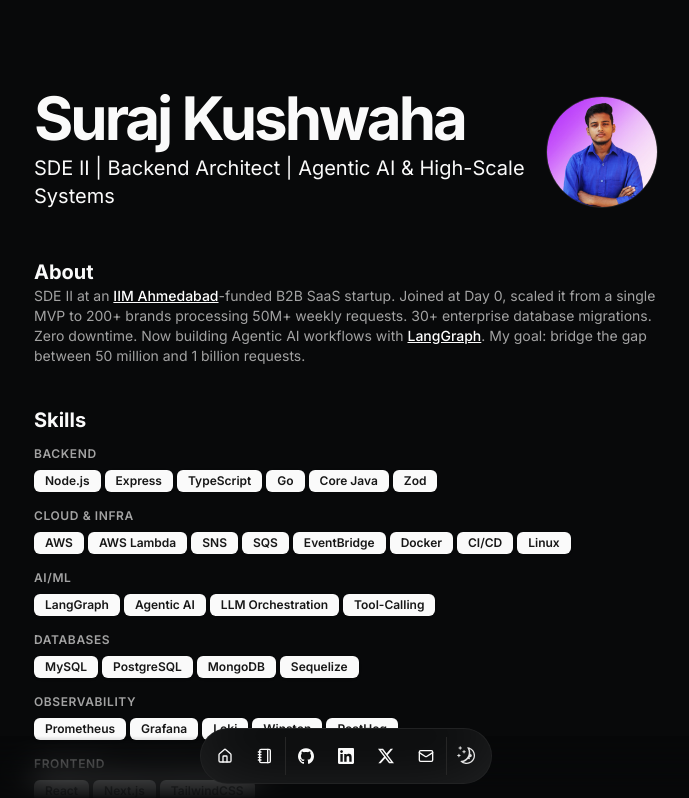
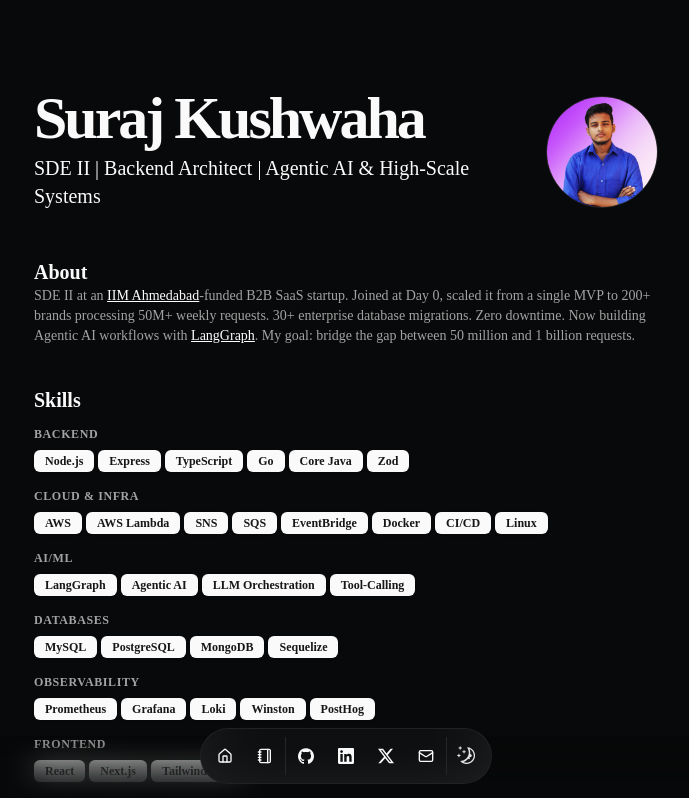
Before and after one commit to surajkuushwaha/surajkuushwaha, a Next.js app: page / in a window 1280 px wide. Shown: the top 798 px of the page, without its empty margins (294-983 px from the left). Built offline with nearby package versions, Linux system fonts and the light colour scheme.

Commit message:
feat: swap Inter for Geist Sans and Geist Mono fonts

```diff
--- a/package.json
+++ b/package.json
@@ -19,6 +19,7 @@
     "class-variance-authority": "^0.7.1",
     "clsx": "^2.1.1",
     "framer-motion": "^12.23.26",
+    "geist": "^1.7.0",
     "gray-matter": "^4.0.3",
     "lucide-react": "^0.469.0",
     "motion": "^12.23.26",
--- a/src/app/layout.tsx
+++ b/src/app/layout.tsx
@@ -4,14 +4,10 @@ import { TooltipProvider } from "@/components/ui/tooltip";
 import { DATA } from "@/data/resume";
 import { cn } from "@/lib/utils";
 import type { Metadata } from "next";
-import { Inter as FontSans } from "next/font/google";
+import { GeistSans } from "geist/font/sans";
+import { GeistMono } from "geist/font/mono";
 import { SpeedInsights } from "@vercel/speed-insights/next";
 import "./globals.css";
-
-const fontSans = FontSans({
-    subsets: ["latin"],
-    variable: "--font-sans",
-});
 
 export const metadata: Metadata = {
     metadataBase: new URL(DATA.url),
@@ -67,7 +63,8 @@ export default function RootLayout({
             <body
                 className={cn(
                     "min-h-screen bg-background font-sans antialiased max-w-2xl mx-auto py-12 sm:py-24 px-6",
-                    fontSans.variable
+                    GeistSans.variable,
+                    GeistMono.variable
                 )}
             >
                 <ThemeProvider attribute="class" defaultTheme="dark">
```
Also changed, not shown: 1 other file (tests, documents, lock files or other folders).
